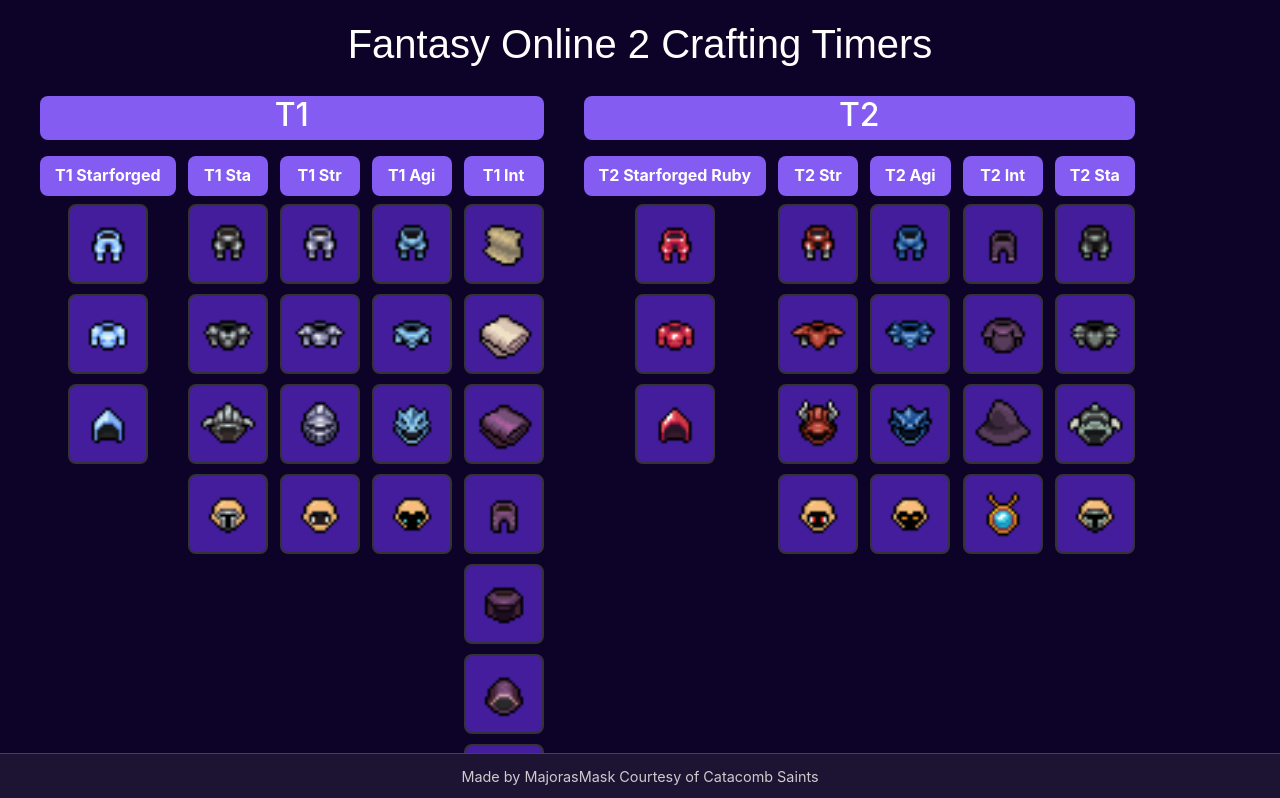
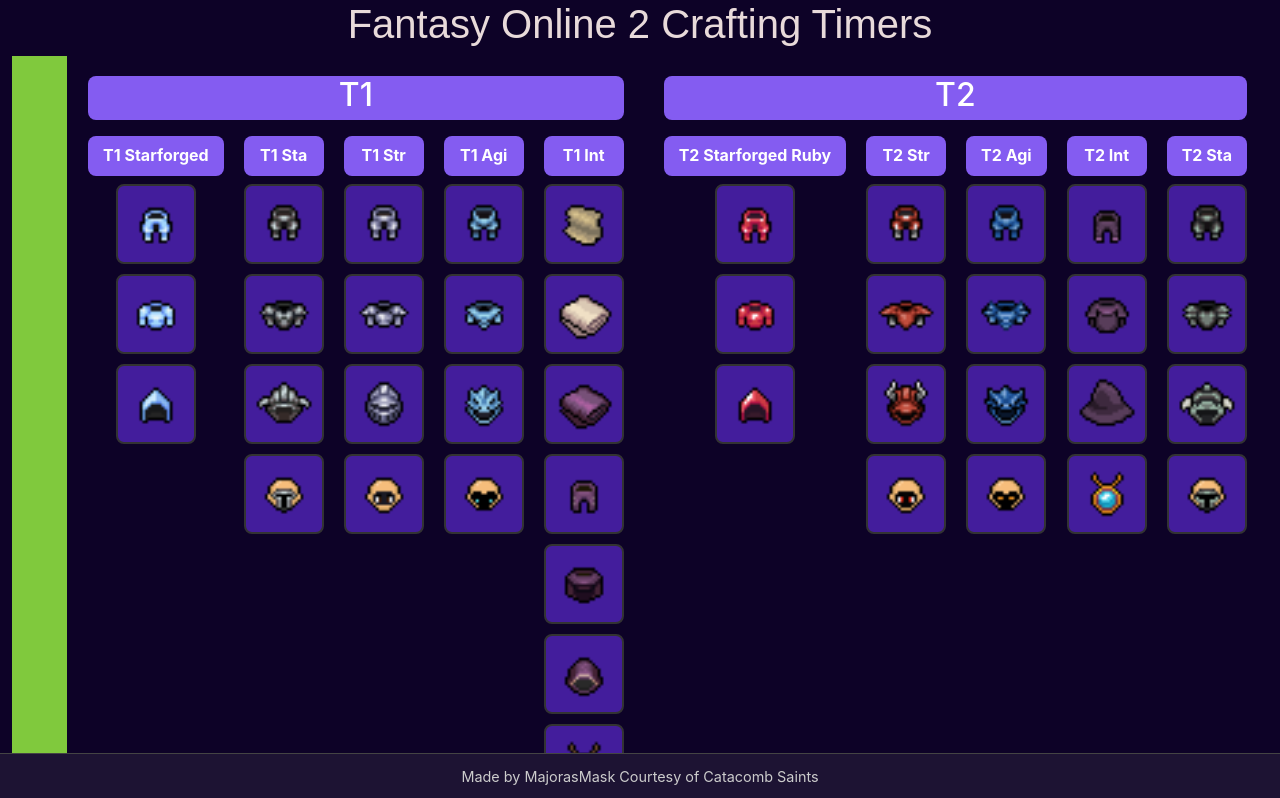
Before and after one commit to GenevieveGiordano/crafting-timer, a React (Create React App) app: page / in a window 1280 px wide. Shown: the top 798 px of the page. Built offline with nearby package versions, Linux system fonts and the light colour scheme.

Commit message:
Style Changes

```diff
--- a/src/App.jsx
+++ b/src/App.jsx
@@ -1,4 +1,5 @@
 import React, { useState, useEffect, useRef } from 'react';
+import SideBar from './components/SideBar';
 import ItemGroupList from './components/ItemGroupList';
 import './styles.css';
 
@@ -86,9 +87,13 @@ function App() {
   };
 
   return (
-    <div style={{ padding: '20px' }}>
+    <div className='container'>
       <div className="web-title"> <h1>Fantasy Online 2 Crafting Timers</h1></div>
+      <div className='core-page'>
 
+        <SideBar/>
+
+        <div className='main-content'>
         <audio ref={audioRef} src="/done.mp3" preload="auto" />
 
         <ItemGroupList
@@ -96,7 +101,10 @@ function App() {
           toggleTimer={toggleTimer}
           getTimeLeft={getTimeLeft}
         />
-      <footer footer class="static-footer">Made by MajorasMask Courtesy of Catacomb Saints</footer>
+        </div>
+
+      </div>
+      <footer className="static-footer">Made by MajorasMask Courtesy of Catacomb Saints</footer>
     </div>
 
   );
--- /dev/null
+++ b/src/components/SideBar.jsx
@@ -0,0 +1,11 @@
+import '../styles.css';
+
+const SideBar = () => {
+
+return (
+<div className='sidebar'>
+
+</div>
+);
+};
+export default SideBar;
--- a/src/styles.css
+++ b/src/styles.css
@@ -1,6 +1,10 @@
-body {
+html, body {
+  margin: 0;
+  padding: 0;
+  width: 100%;
+  height: 100%;
+  box-sizing: border-box;
   background-color: rgb(13, 2, 39);
-    padding-bottom: 50px;
 }
 
 footer {
@@ -16,24 +20,70 @@ footer {
   width: 100%;
 }
 
+.container {
+  display: flex;
+  flex-direction: column;
+  min-height: 100vh;
+  width: 100vw;  /* Changed from 100% */
+  box-sizing: border-box;
+  margin: 0px;
+  min-width: 100vw; /*essential*/
+  justify-self: center; /*works to center*/
+
+}
+
 .web-title {
-  color: #ffffff;
+  color: #e8dada;
   font-size: 2rem;
   text-align: center;
   font-family: Arial, Helvetica, sans-serif;
 }
 
+.sidebar {
+  background-color: #80c93d;
+  min-width: 55px;
+
+
+}
+
+.core-page {
+  display: flex;
+  width: 100%;
+  height: 100%;
+}
+
+.main-content {
+  flex: 1 1 auto;  /* allow grow and shrink */
+  display: flex;
+  justify-content: flex-start;
+  align-items: flex-start;
+  padding: 20px;
+  box-sizing: border-box;
+  overflow-x: auto;
+  min-width: 0;  /* prevent content overflow breaking flex */
+  max-width: 100%;  /* prevent max-width restrictions */
+}
+
+
+
 /* Container holding all tiers horizontally */
 .all-groups {
+  max-width: 100%;
+  width: 100%;
+  /* box-sizing: border-box; */
   display: flex;
+  /* flex-direction: column; */
+  flex-wrap: wrap; /*makes the whole row wrap once its too long*/
+  justify-content: center; /*Idk if i like this - spreads out the boxes to far left and right side.*/
+  align-items: flex-start; /* align all tiers top */
   gap: 40px; /* space between tiers */
-  align-items: flex-start; /* align all tiers top */
   text-align: center;
-  padding: 20px;
-  overflow-x: auto; /* allow horizontal scroll if too wide */
-  flex-wrap: wrap; /*makes the whole row wrap once its too long*/
+
+
 
 }
+
+
 
 /* Each tier is a vertical column */
 .tier-section {
@@ -133,18 +183,11 @@ footer {
   align-self: center;
   border-radius: 8px;
   background-color: #845cf1;
-
 }
 
 .groups-row {
   display: flex;
-  gap: 12px; /* space between groups */
-  flex-wrap: nowrap; /* keep groups in one row */
-
+  flex-wrap: wrap;
+  justify-content: center; /* center group cards */
+  gap: 20px;
 }
-.all-groups {
-  /* display: block; stack tiers vertically */
-  /* width: 100%; */
-  gap: 40px;
-
-}
```
Also changed, not shown: src/components/Header.jsx (added). Lines whose indentation alone changed are shown as unchanged.
